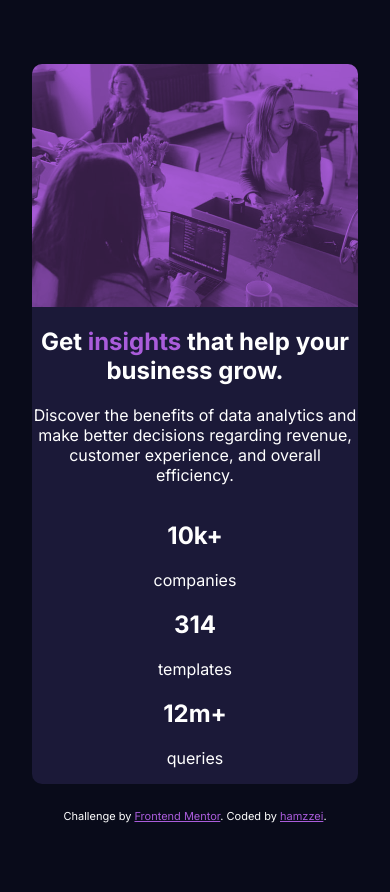
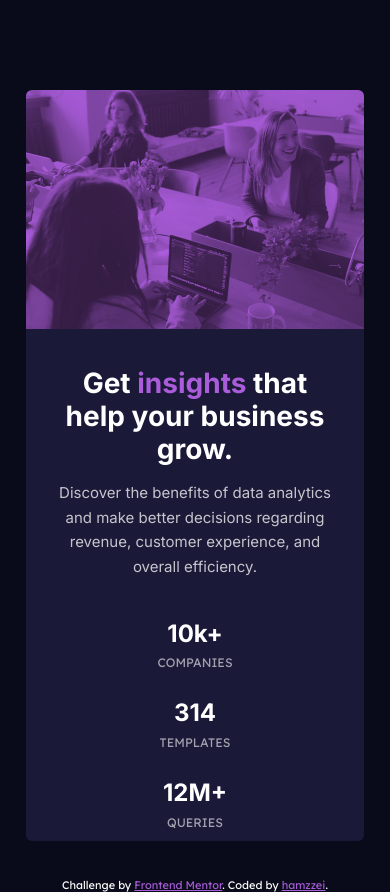
Before and after one commit to hamzzei/stats-preview-card-challenge, a plain HTML site: page index.html in a window 390 px wide. Before the commit the page ends 844 px from the top, so only its background shows below. Drawn offline with Linux system fonts and the light colour scheme.

Commit message:
Update style.css
Complete mobile view

```diff
--- a/style.css
+++ b/style.css
@@ -3,7 +3,7 @@
 html {
     box-sizing: border-box;
     overflow-x: hidden;
-    font-family: 'Inter', sans-serif;
+    font-family: 'Lexend Deca', sans-serif;
 }
 
 body {
@@ -15,8 +15,8 @@ body {
     color: #fff;
 
     display: grid;
-    grid-template-columns: 2rem auto 2rem;
-    grid-template-rows: 4rem auto 4rem;
+    grid-template-columns: 1.6rem auto 1.6rem;
+    grid-template-rows: 5.6rem auto 5.6rem;
 }
 
 #card, #attribution {
@@ -27,7 +27,7 @@ body {
     grid-row: 2 / 3;
     width: 100%;
     background: hsl(244, 38%, 16%);
-    border-radius: 10px;
+    border-radius: 6px;
 
     display: flex;
     flex-direction: column;
@@ -45,9 +45,10 @@ body {
 
 #header_container {
     width: 100%;
+    height: 14.95rem;
     background: hsl(277, 64%, 61%);
-    border-top-left-radius: 10px;
-    border-top-right-radius: 10px;
+    border-top-left-radius: 6px;
+    border-top-right-radius: 6px;
 }
 
 .highlight {
@@ -64,3 +65,48 @@ body {
 #header_desktop {
     display: none;
 }
+
+#main_heading {
+    font-family: 'Inter', sans-serif;
+    font-size: 1.75rem;
+    line-height: 2.05rem;
+}
+
+#main_p {
+    font-size: 15px;
+    color: hsla(0, 0%, 100%, 0.75);
+    line-height: 1.55rem;
+    margin-top: -0.5rem;
+    font-family: 'Inter', sans-serif;
+    font-weight: 400;
+}
+
+#main_container {
+    margin: 0.95rem 2rem 0;
+}
+
+#footer_container {
+    margin: 0.85rem 2rem 0;
+    display: flex;
+    flex-direction: column;
+}
+
+.stat_heading {
+    font-family: 'Inter', sans-serif;
+    color: hsl(0, 0%, 100%);
+}
+
+.stat_text {
+    color: hsla(0, 0%, 100%, 0.6);
+    font-size: 0.77rem;
+    text-transform: uppercase;
+}
+
+#stat_1, #stat_2, #stat_3 {
+    line-height: 0.62rem;
+}
+
+#stat_2, #stat_3 {
+    margin-top: 0.5rem;
+    text-transform: uppercase;
+}
```
